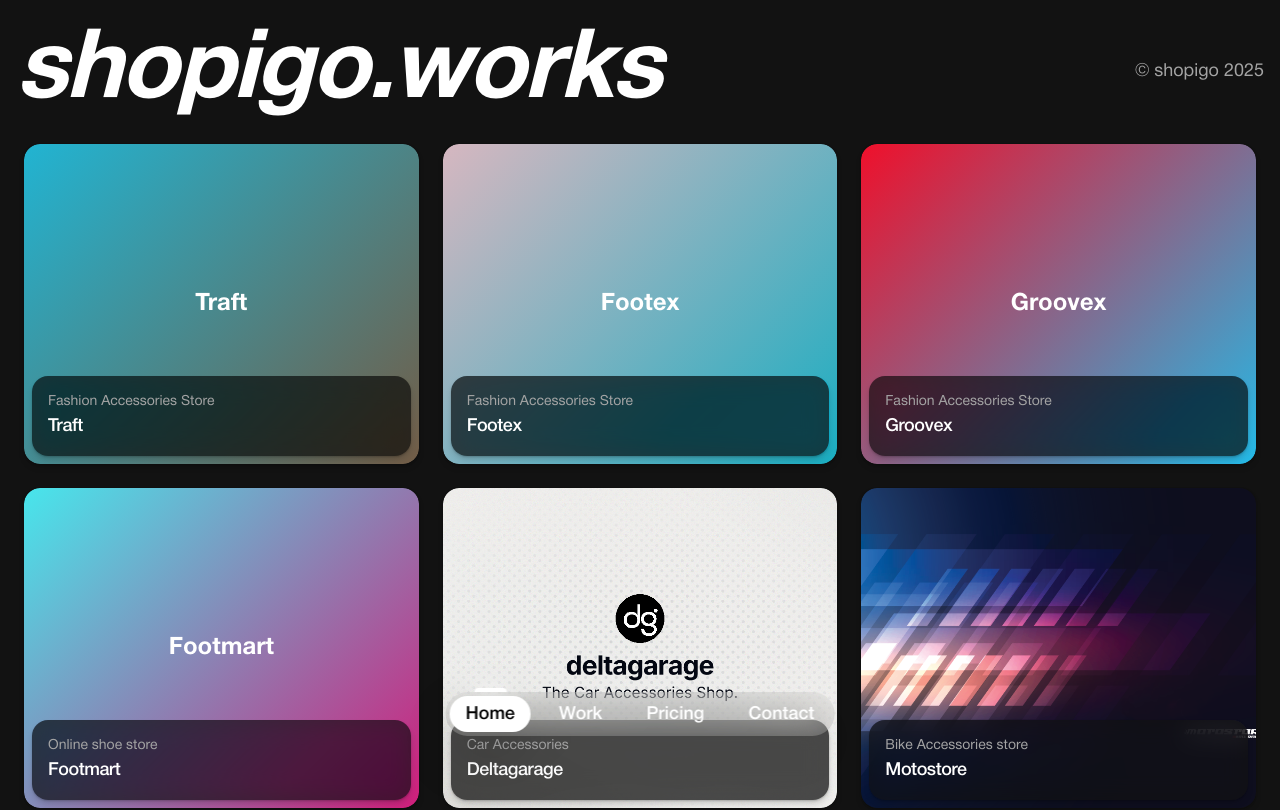
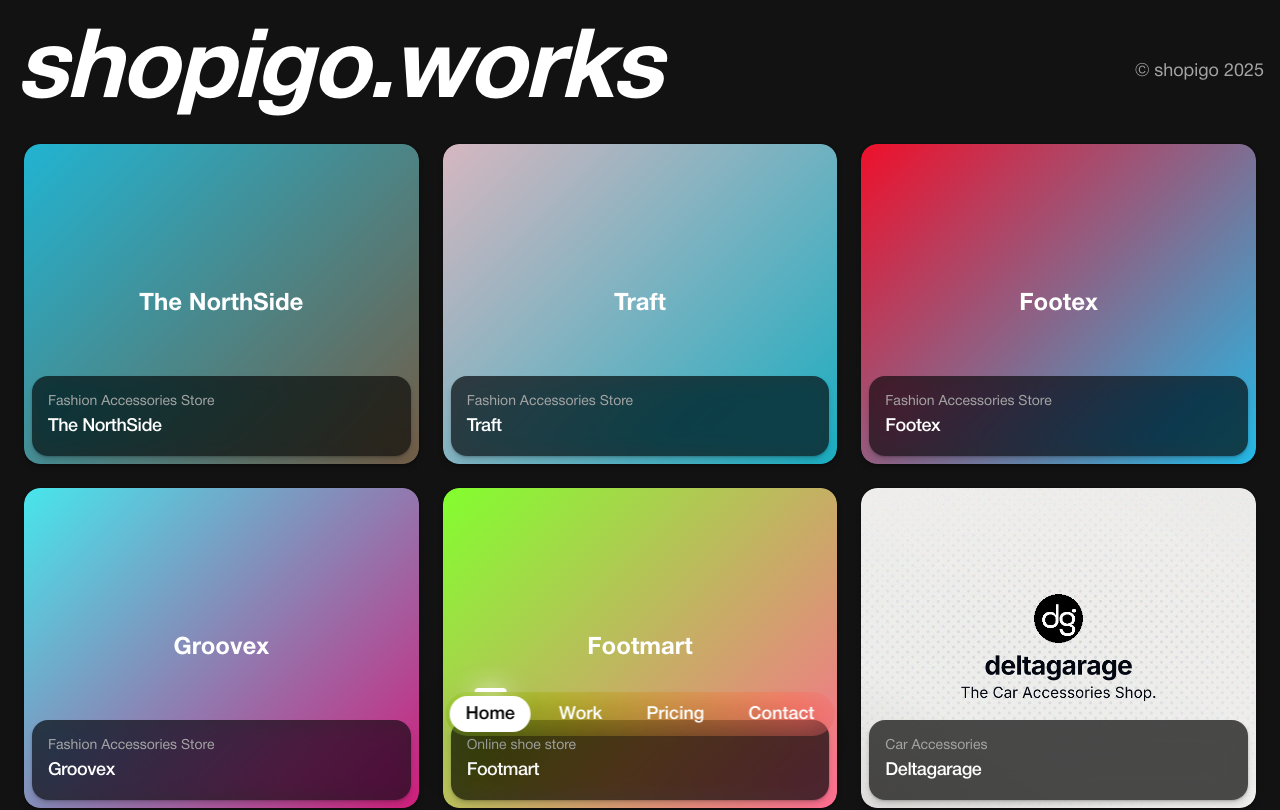
Before and after one commit to yadusuryab/kspyn, a Next.js app: page /work in a window 1280 px wide. Shown: the top 810 px of the page. Built offline with nearby package versions, Linux system fonts and the light colour scheme.

Commit message:
Northside added

```diff
--- a/app/work/page.tsx
+++ b/app/work/page.tsx
@@ -8,6 +8,11 @@ import ms from '@/public/ms.png';
 import Head from "next/head";
 
 const works = [
+  {
+    title: "The NorthSide",
+    type: "Fashion Accessories Store",
+    url: "https://thenorthside.in",
+  },
   {
     title: "Traft",
     type: "Fashion Accessories Store",
```
